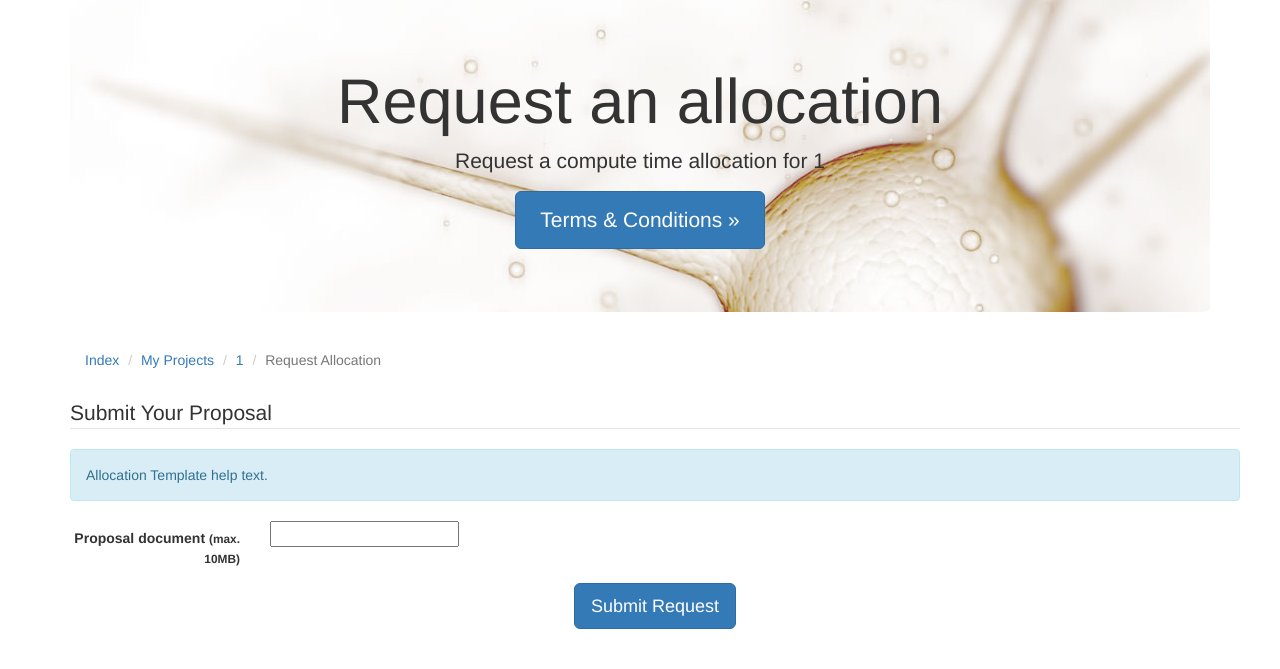
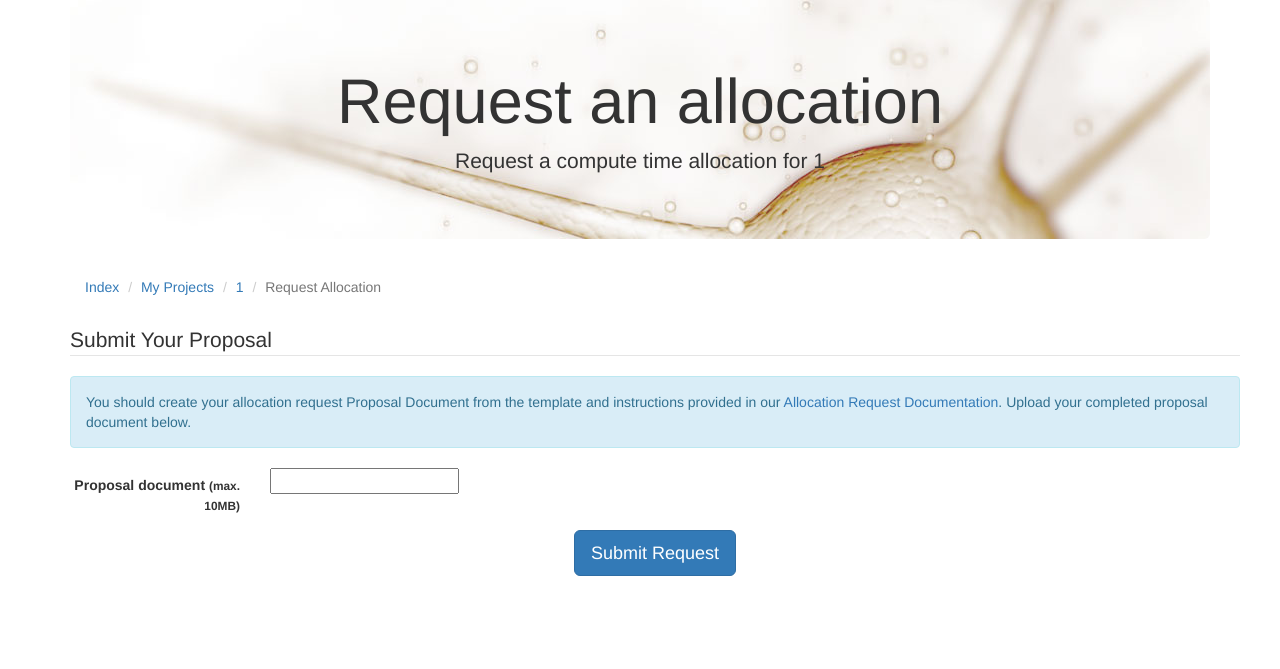
Before and after one commit to ResearchComputing/RCAMP, a Django app: template rcamp/projects/templates/allocation-request-create.html in a window 1280 px wide. Shown: the part 403-1072 px from the top of the page. After the commit the page ends 979 px from the top, so only its background shows below. Run offline with Django 3.2, Linux system fonts and the light colour scheme; the template is opened without the code that fills it: most values are stand-ins (such as "Sample title", 1, 10 or a date in 2020); form fields are guessed from the names that the template uses; some libraries are stand-ins or nearby versions.

Commit message:
Added actual help text, stubbed in link to new request docs.

```diff
--- a/rcamp/projects/templates/allocation-request-create.html
+++ b/rcamp/projects/templates/allocation-request-create.html
@@ -9,6 +9,9 @@
 {% block jumbotron_heading %}<h1>Request an allocation</h1>{% endblock %}
 {% block jumbotron_subheading %}
 <p>Request a compute time allocation for {{ project.project_id }}</p>
+{% endblock %}
+
+{% block jumbotron_button %}
 {% endblock %}
 
 {% block container %}
@@ -41,7 +44,7 @@
       <legend>Submit Your Proposal</legend>
 
       <div class="alert alert-info" role="alert">
-        Allocation Template help text.
+        You should create your allocation request Proposal Document from the template and instructions provided in our <a href="#">Allocation Request Documentation</a>. Upload your completed proposal document below.
       </div>
 
       {% if form.proposal.errors %}
```
